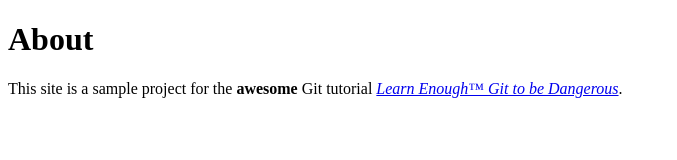
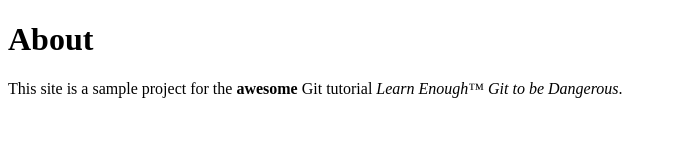
Before and after one commit to oohmygaud/website, a plain HTML site: page about.html in a window 1280 px wide. Shown: the whole page, without its empty margins (0-677 px from the left). Drawn offline with Linux system fonts and the light colour scheme.

```diff
--- a/about.html
+++ b/about.html
@@ -6,7 +6,7 @@
   <body>
     <h1>About</h1>
     <p>
-      This site is a sample project for the <strong>awesome</strong> Git tutorial <a href="http://learnenough.com/git-tutorial"><em>Learn Enough™ Git to be Dangerous</em></a>.
+      This site is a sample project for the <strong>awesome</strong> Git tutorial <em>Learn Enough™ Git to be Dangerous</em>.
     </p>
   </body>
 </html>
```
Also changed, not shown: index.html (+1 -0 lines).
